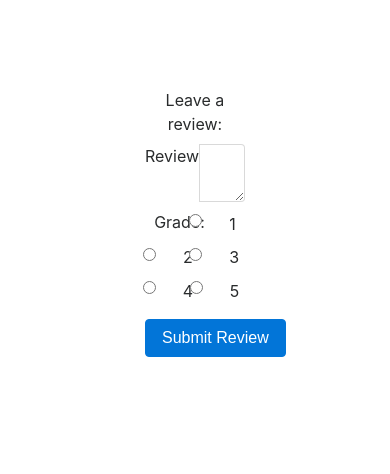
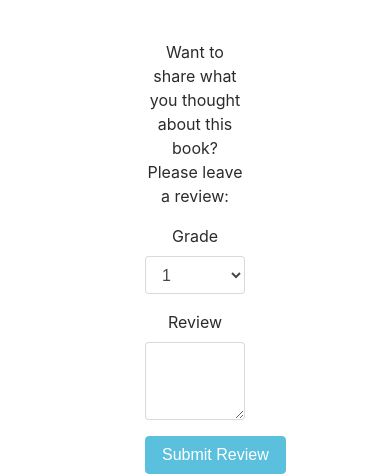
Before and after one commit to alexandrepernin/EDX_project1, a Flask app: template templates/book.html in a window 390 px wide; the page is wider, and only the part inside the window is pictured. Shown: the part 436-910 px from the top of that part. Before the commit the page ends 793 px from the top of that part, so only its background shows below. Run offline with Flask 2, Linux system fonts and the light colour scheme; the template is opened without the code that fills it, so the values that code supplies are empty; some libraries are stand-ins or nearby versions.

Commit message:
Complete review mechanism

```diff
--- a/application.py
+++ b/application.py
@@ -84,3 +84,13 @@ def book(isbn):
     isbn=str(isbn)
     book = db.execute("SELECT * FROM books WHERE isbn = :isbn", {"isbn": isbn}).fetchone()
     return render_template("book.html",book=book)
+
+@app.route("/review", methods = ["POST"])
+def review():
+    review = request.form.get("review")
+    grade = request.form.get("grade")
+    # db.execute("INSERT INTO reviews (review, grade) VALUES (:review, :grade)",
+    #         {"review": review, "grade": grade})
+    # db.commit()
+
+    return render_template("review.html", grade=grade, review=review)
--- a/templates/book.html
+++ b/templates/book.html
@@ -27,52 +27,30 @@
     </tbody>
 </table>
 <br>
-<br>
-<br>
-Leave a review:
-<br>
-<form>
-  <div style="margin-top:8px"></div>
+<p> Want to share what you thought about this book? Please leave a review:
 
-  <div class="input-group">
-    <div class="input-group-prepend">
-      <span class="input-group-text">Review</span>
-    </div>
-      <textarea class="form-control" aria-label="Review"></textarea>
+
+<form action="{{ url_for('review') }}" method="post">
+
+  <div class="form-group">
+    <label for="exampleFormControlSelect1">Grade</label>
+    <select  name= "grade" class="form-control" id="exampleFormControlSelect1">
+      <option>1</option>
+      <option>2</option>
+      <option>3</option>
+      <option>4</option>
+      <option>5</option>
+    </select>
   </div>
 
-  <div style="margin-top:8px"></div>
-  Grade:
-  <div class="form-check form-check-inline">
-    <input class="form-check-input" type="radio" name="inlineRadioOptions" id="inlineRadio1" value="option1">
-    <label class="form-check-label" for="inlineRadio1">1</label>
-  </div>
-  <div class="form-check form-check-inline">
-    <input class="form-check-input" type="radio" name="inlineRadioOptions" id="inlineRadio2" value="option2">
-    <label class="form-check-label" for="inlineRadio2">2</label>
-  </div>
-  <div class="form-check form-check-inline">
-    <input class="form-check-input" type="radio" name="inlineRadioOptions" id="inlineRadio3" value="option3">
-    <label class="form-check-label" for="inlineRadio3">3</label>
-  </div>
-  <div class="form-check form-check-inline">
-    <input class="form-check-input" type="radio" name="inlineRadioOptions" id="inlineRadio4" value="option4">
-    <label class="form-check-label" for="inlineRadio4">4</label>
-  </div>
-  <div class="form-check form-check-inline">
-    <input class="form-check-input" type="radio" name="inlineRadioOptions" id="inlineRadio5" value="option5">
-    <label class="form-check-label" for="inlineRadio5">5</label>
+  <div class="form-group">
+    <label for="exampleFormControlTextarea1">Review</label>
+    <textarea name="review" class="form-control" id="exampleFormControlTextarea1" rows="3"></textarea>
   </div>
 
-  <div style="margin-top:8px"></div>
+  <button type="submit" class="btn btn-info">Submit Review</button>
 
-  <div class="form-group row">
-    <div class="col-sm-10">
-      <button type="submit" class="btn btn-primary">Submit Review</button>
-    </div>
-  </div>
 </form>
-
 
 {% endblock %}
 
```
Also changed, not shown: templates/review.html (added, +21 -0 lines).
